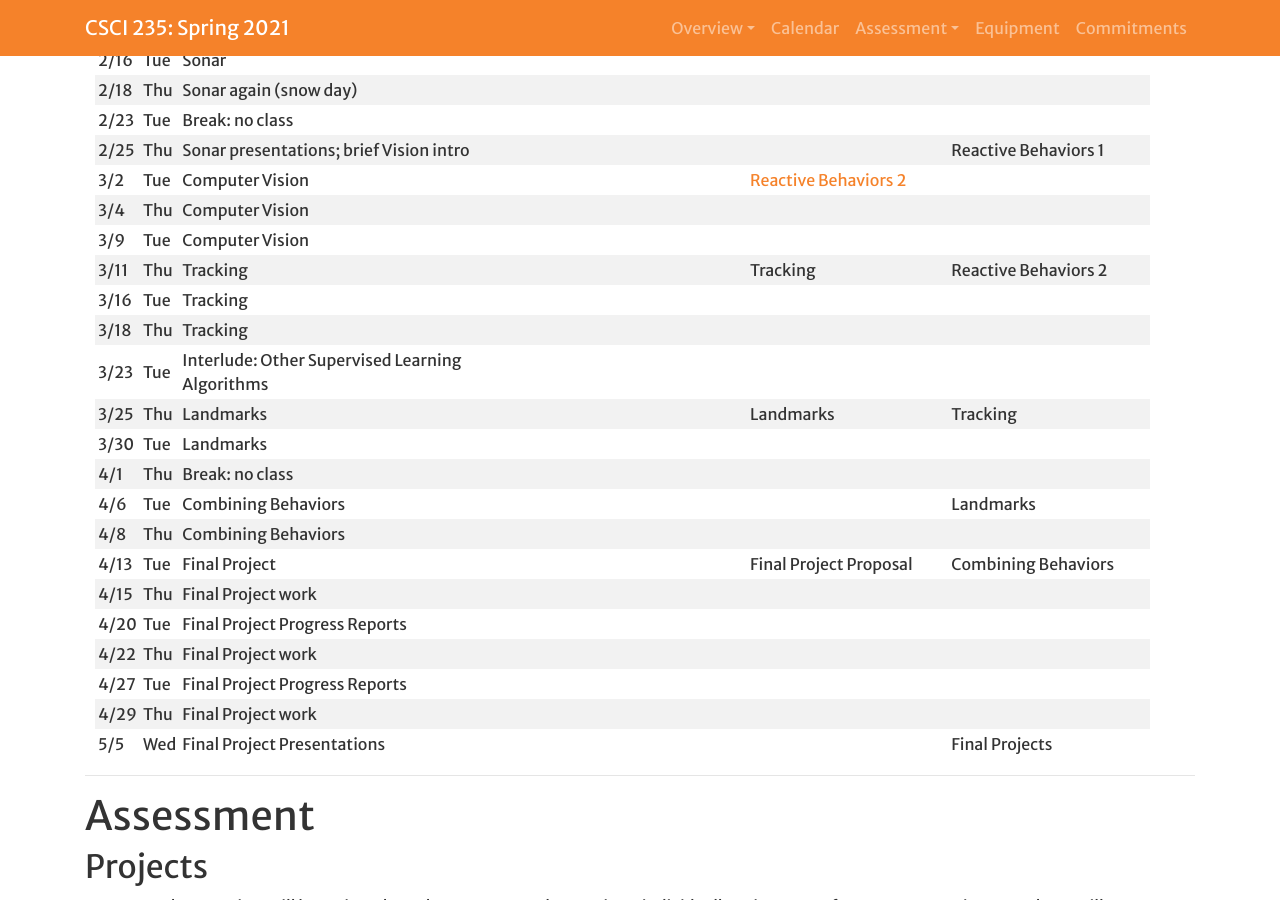
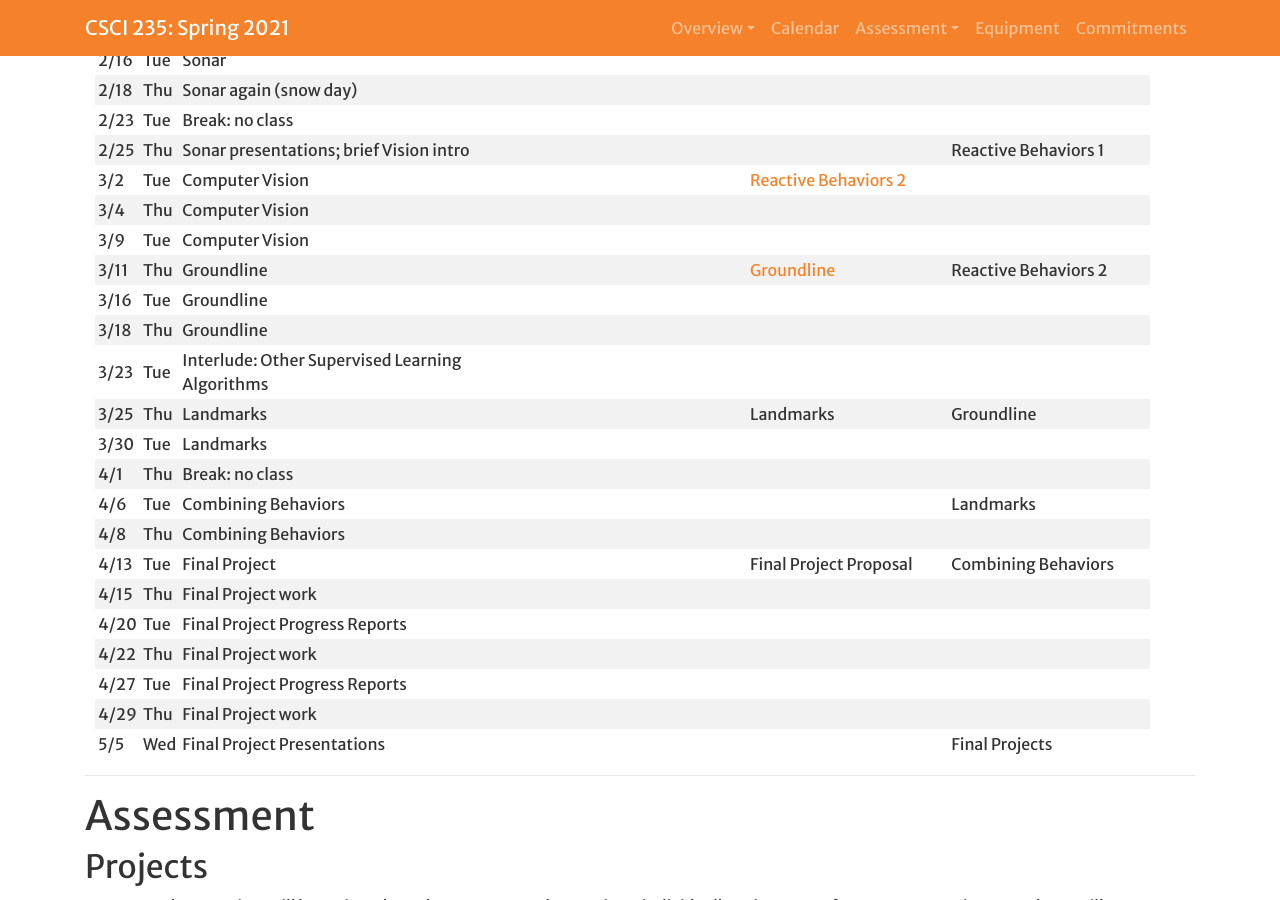
Before and after one commit to Hendrix-CS/csci235, a Jekyll site: the page built from index.md, in a window 1280 px wide and 900 px high, scrolled down 1657 px. Built offline with Jekyll 4.4.1, drawn with Linux system fonts in a browser that asks for light colours; a script that is not in the unit is left out; our own code applies the rules of GitHub Pages for plain Markdown files.

Commit message:
Added a link to the new assignment.

```diff
--- a/index.md
+++ b/index.md
@@ -48,11 +48,11 @@ Upon completing this course, our goal is for you to be able to:
 | 3/2  | Tue | Computer Vision |  |  [Reactive Behaviors 2]({{site.baseurl}}/projects/Vision1.html) |  |
 | 3/4  | Thu | Computer Vision |  |  |  |
 | 3/9 | Tue | Computer Vision  |  |  | |
-| 3/11 | Thu | Tracking  |  | Tracking | Reactive Behaviors 2  |
-| 3/16 | Tue | Tracking |  |  |  |
-| 3/18 | Thu | Tracking |  |  |  |
+| 3/11 | Thu | Groundline  |  | [Groundline]({{site.baseurl}}/projects/Vision2.html) | Reactive Behaviors 2  |
+| 3/16 | Tue | Groundline |  |  |  |
+| 3/18 | Thu | Groundline |  |  |  |
 | 3/23 | Tue | Interlude: Other Supervised Learning Algorithms |  |  |  |
-| 3/25 | Thu | Landmarks |  | Landmarks | Tracking |
+| 3/25 | Thu | Landmarks |  | Landmarks | Groundline |
 | 3/30 | Tue | Landmarks |  |  |  |
 | 4/1 | Thu | Break: no class |  |  |  |
 | 4/6 | Tue | Combining Behaviors |  |  | Landmarks |
```
